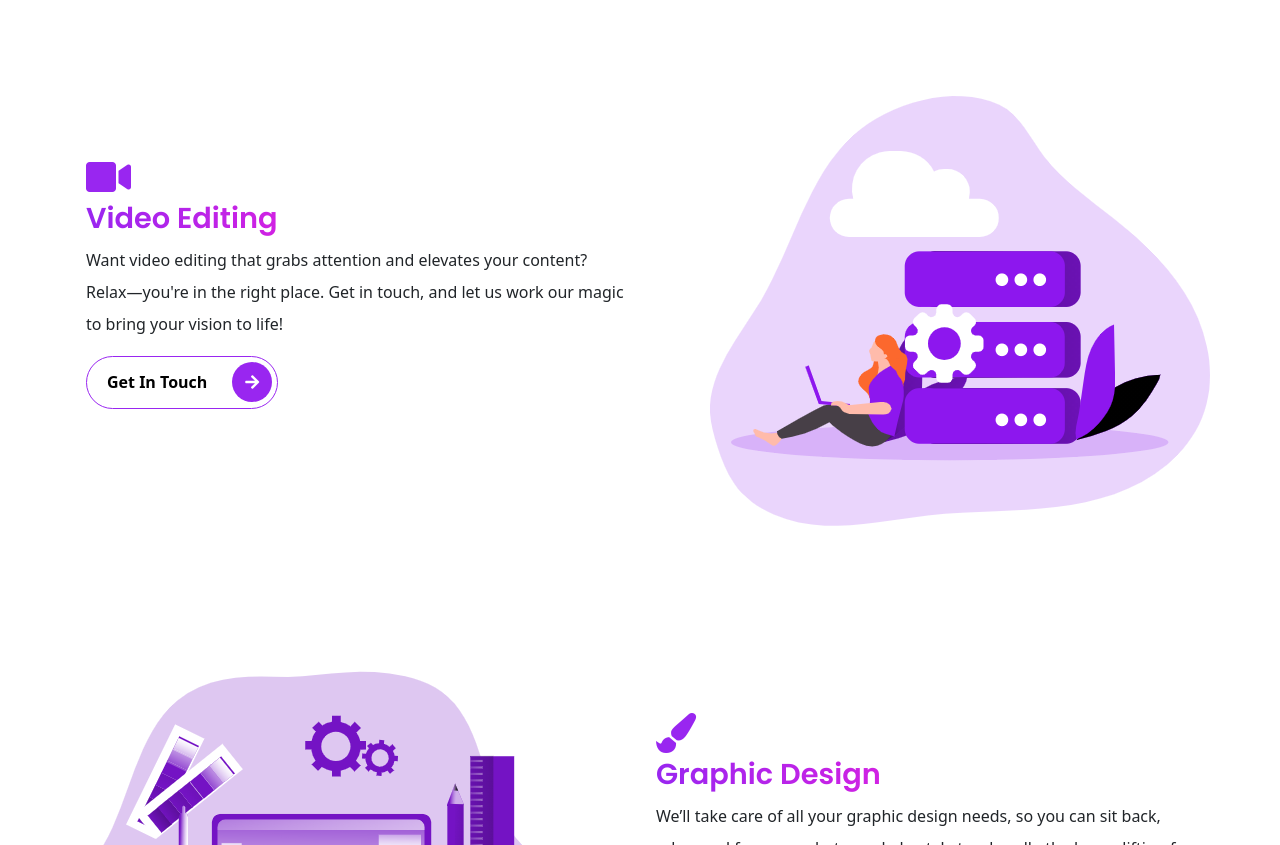
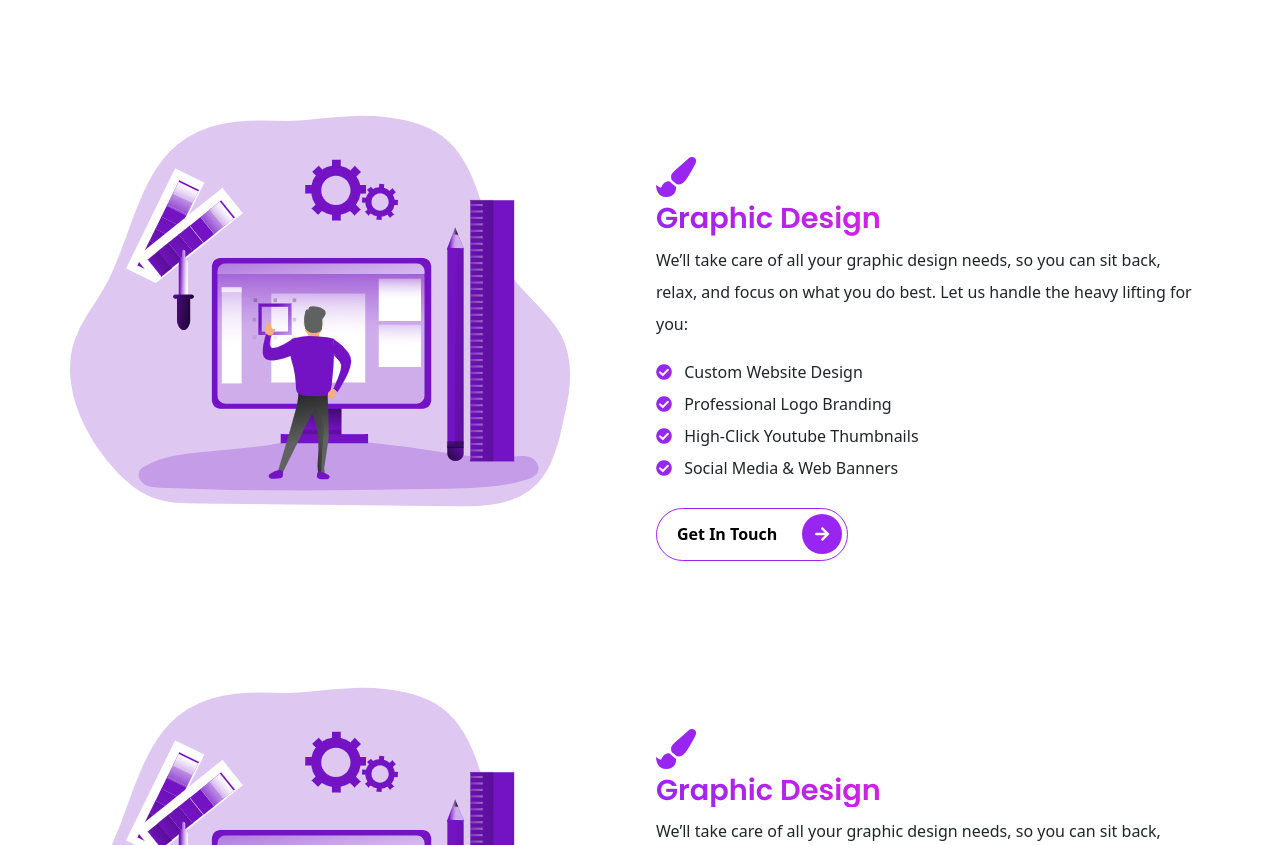
Before and after one commit to ClevereditSolution/Clevereditsolution.github.io, a website: page index.html in a window 1280 px wide. Shown: the part 1639-2484 px from the top of the page. Drawn offline with nearby package versions, Linux system fonts and the light colour scheme; files that its build step writes are made by us from their sources.

Commit message:
Edited graphic design section to services

```diff
--- a/index.html
+++ b/index.html
@@ -165,24 +165,29 @@
 <div class="container">
   <!-- START THE VIDEO EDITING CONTENT -->
 <div class="row">
+  <div class="col-lg-6 col-md-6 col-sm-12 col-xs-12 services mt-4 text-start">
+    <div class="services__pic">
+      <img src="images/services/service-2.png" alt="graphic design illustration" class="img-fluid">
+    </div>
+  </div>
   <div class="col-lg-6 col-md-6 col-sm-12 col-xs-12 services mt-4">
     <div class="services__content">
-        <div class="icon d-block fas fa-video"></div>
-        <h3 class="display-3--title mt-1">Video Editing</h3>
+      <div class="icon d-block fas fa-paint-brush"></div>
+      <h3 class="display-3--title mt-1">Graphic Design</h3>
       <p class="lh-lg">
-          Want video editing that grabs attention and elevates your content? Relax—you're in the right place.
-          Get in touch, and let us work our magic to bring your vision to life!
+        We’ll take care of all your graphic design needs, so you can sit back, relax, and focus on what you do best. Let us handle the heavy lifting for you:
       </p>
+      <ul class="list-unstyled lh-lg mb-4">
+        <li><i class="fas fa-check-circle text-primary me-2"></i> Custom Website Design</li>
+        <li><i class="fas fa-check-circle text-primary me-2"></i> Professional Logo Branding</li>
+        <li><i class="fas fa-check-circle text-primary me-2"></i> High-Click Youtube Thumbnails</li>
+        <li><i class="fas fa-check-circle text-primary me-2"></i> Social Media & Web Banners</li>
+      </ul>
       <a href="#contact" style="color: inherit; text-decoration: none;">
         <button type="button" class="rounded-pill btn-rounded border-primary">
           Get In Touch <span><i class="fas fa-arrow-right"></i></span>
         </button>
       </a>
-      </div>
-    </div>
-    <div class="col-lg-6 col-md-6 col-sm-12 col-xs-12 services mt-4 text-end">
-      <div class="services__pic">
-        <img src="images/services/service-3.png" alt="video editing illustration" class="img-fluid">
     </div>
   </div>
 </div>
```
Lines whose indentation alone changed are shown as unchanged.
